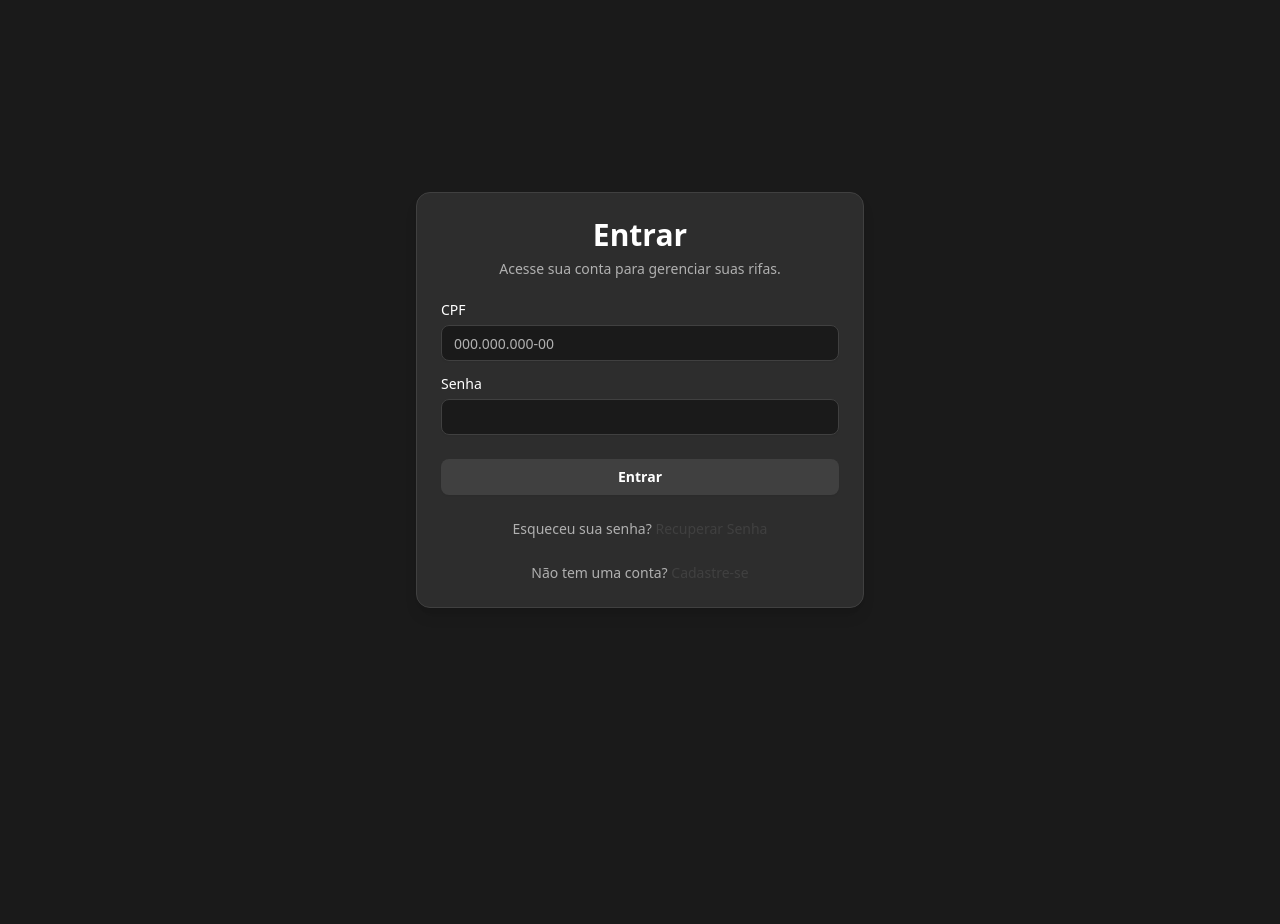
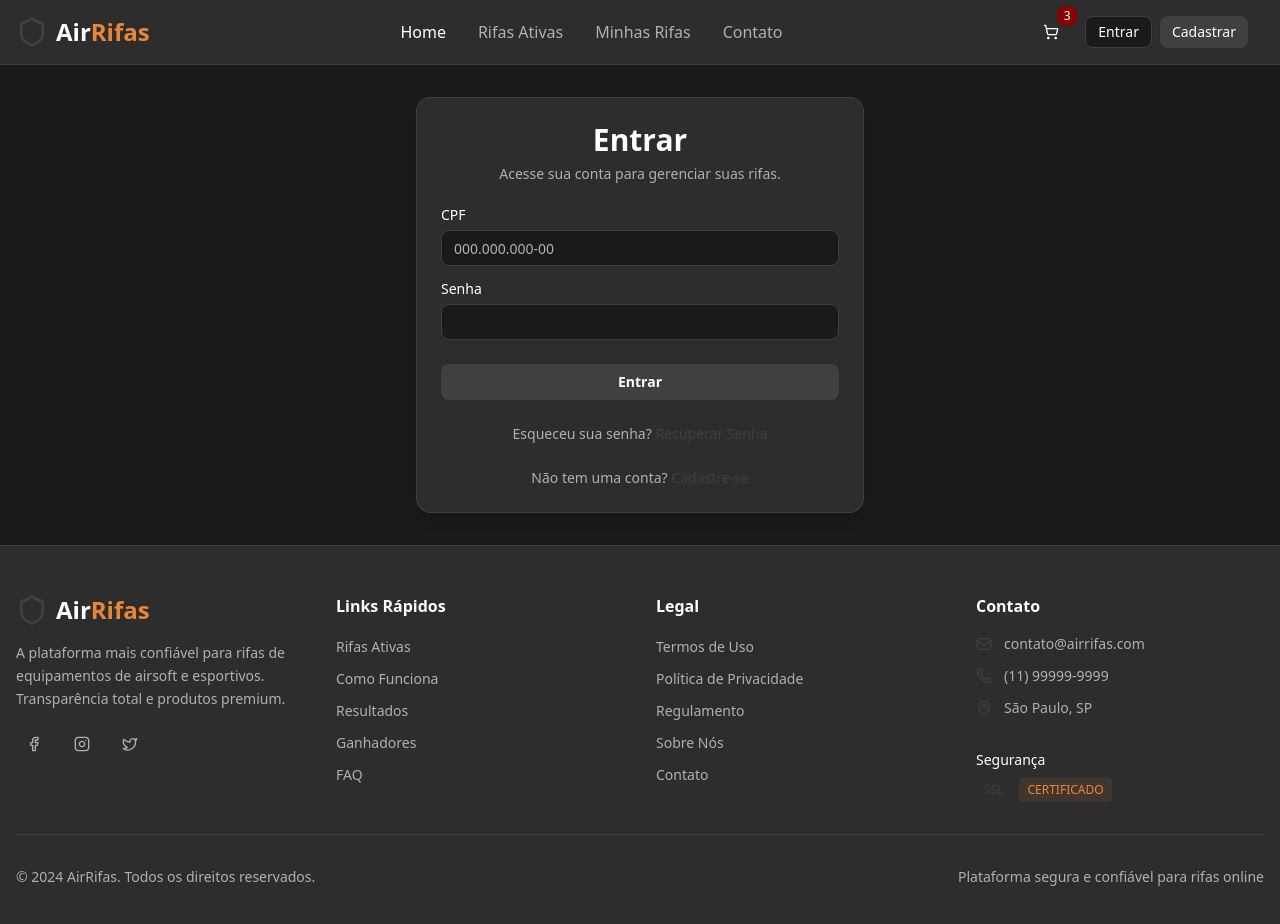
Before and after one commit to home-evertonazevedo/site, a React (Vite) app: page /login in a window 1280 px wide. Shown: the top 924 px of the page. Before the commit the page ends 800 px from the top, so only its background shows below. Built offline with nearby package versions, Linux system fonts and the light colour scheme.

Commit message:
Adicionado Layout com Header e Footer às páginas de Login e Recuperação de Senha

```diff
--- a/src/App.jsx
+++ b/src/App.jsx
@@ -4,10 +4,10 @@
 import { HeroSection } from './components/HeroSection.jsx'
 import { FilterBar } from './components/FilterBar.jsx'
 import { RaffleCard } from './components/RaffleCard.jsx'
-import { Footer } from './components/Footer.jsx'
 import { mockRaffles, getFilteredRaffles } from './data/mockRaffles.js'
 import { LoginPage } from './components/LoginPage.jsx'
 import { ForgotPasswordPage } from './components/ForgotPasswordPage.jsx'
+import { Layout } from './components/Layout.jsx'
 import './App.css'
 
 function App() {
@@ -26,13 +26,11 @@
 
   return (
     <Router>
-      <div className="min-h-screen bg-background">
       <Routes>
-          <Route path="/login" element={<LoginPage />} />
-          <Route path="/forgot-password" element={<ForgotPasswordPage />} />
+        <Route path="/login" element={<Layout><div className="flex items-center justify-center flex-grow py-8"><LoginPage /></div></Layout>} />
+        <Route path="/forgot-password" element={<Layout><div className="flex items-center justify-center flex-grow py-8"><ForgotPasswordPage /></div></Layout>} />
         <Route path="/" element={
-            <>
-              <Header />
+          <Layout>
             <HeroSection />
             <FilterBar onFiltersChange={handleFiltersChange} />
             {/* Main Content */}
@@ -70,11 +68,9 @@
                 </div>
               )}
             </main>
-              <Footer />
-            </>
+          </Layout>
         } />
       </Routes>
-      </div>
     </Router>
   )
 }
--- a/src/components/ForgotPasswordPage.jsx
+++ b/src/components/ForgotPasswordPage.jsx
@@ -5,7 +5,7 @@
 
 export function ForgotPasswordPage() {
   return (
-    <div className="flex items-center justify-center min-h-screen bg-background">
+    <>
       <Card className="w-full max-w-md mx-auto bg-card border-border shadow-lg">
         <CardHeader className="text-center">
           <CardTitle className="text-3xl font-bold text-foreground">Recuperar Senha</CardTitle>
@@ -31,6 +31,6 @@
           </div>
         </CardContent>
       </Card>
-    </div>
+    </>
   )
 }
--- /dev/null
+++ b/src/components/Layout.jsx
@@ -0,0 +1,15 @@
+import React from 'react'
+import { Header } from './Header.jsx'
+import { Footer } from './Footer.jsx'
+
+export function Layout({ children }) {
+  return (
+    <div className="min-h-screen bg-background flex flex-col">
+      <Header />
+      <main className="flex-grow">
+        {children}
+      </main>
+      <Footer />
+    </div>
+  )
+}
--- a/src/components/LoginPage.jsx
+++ b/src/components/LoginPage.jsx
@@ -5,7 +5,7 @@
 
 export function LoginPage() {
   return (
-    <div className="flex items-center justify-center min-h-screen bg-background">
+    <>
       <Card className="w-full max-w-md mx-auto bg-card border-border shadow-lg">
         <CardHeader className="text-center">
           <CardTitle className="text-3xl font-bold text-foreground">Entrar</CardTitle>
@@ -41,6 +41,6 @@
           </div>
         </CardContent>
       </Card>
-    </div>
+    </>
   )
 }
```
Lines whose indentation alone changed are shown as unchanged.
